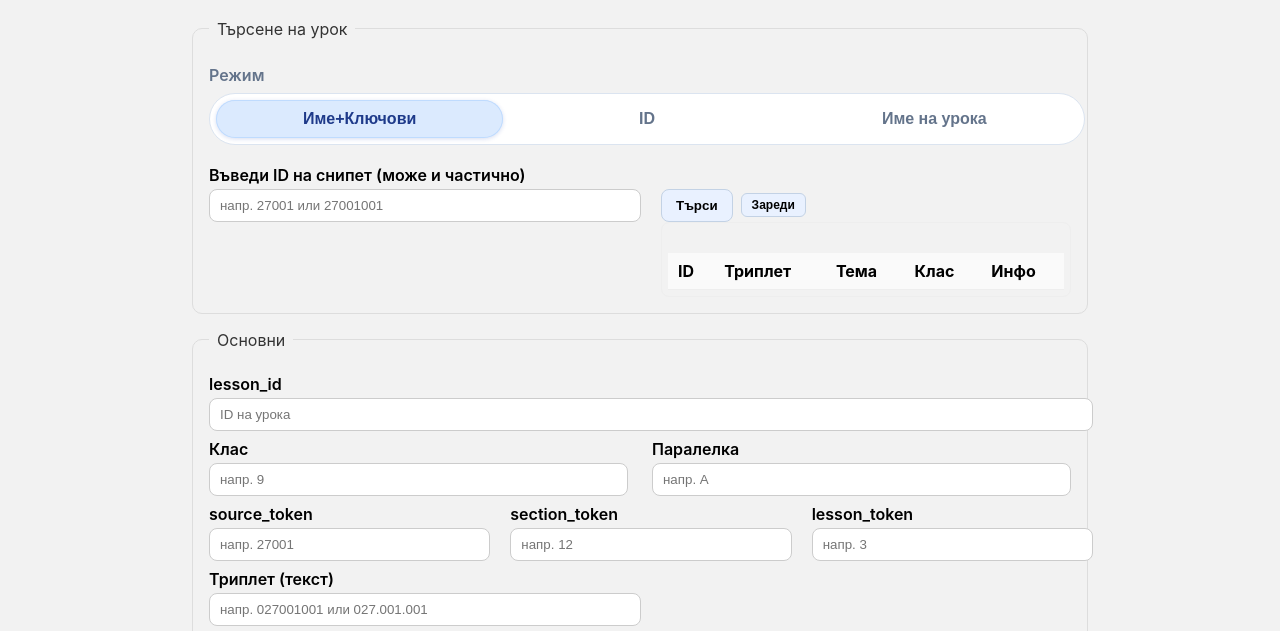
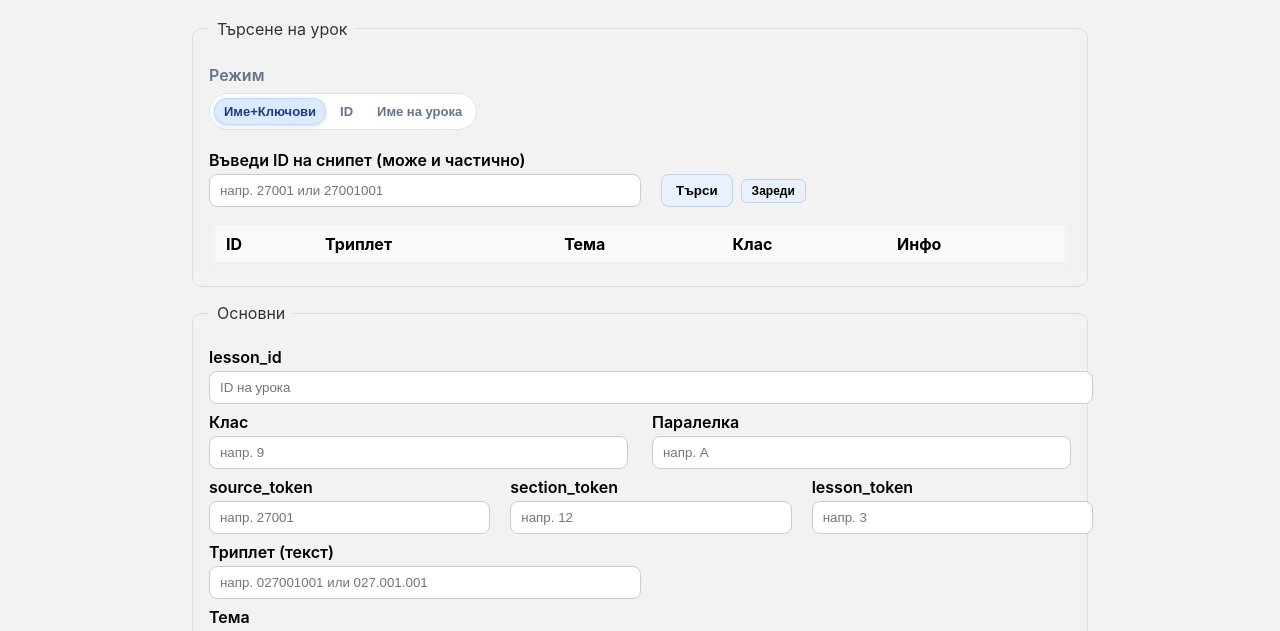
Before and after one commit to ViktorVelkov/vision26, a website: page public/lessonsCenter.html in a window 1280 px wide. Shown: the part 95-726 px from the top of the page. Drawn offline with Linux system fonts and the light colour scheme; no server answers.

```diff
--- a/public/lessonsCenter.html
+++ b/public/lessonsCenter.html
@@ -206,11 +206,11 @@
     }
 
    .searchModeTabs {
-      display: grid;
-      grid-template-columns: repeat(3, minmax(0, 1fr));
-      gap: 0;
-      width: 100%;
-      padding: 6px;
+  display: inline-grid;
+  grid-template-columns: repeat(3, max-content);
+  gap: 4px;
+  width: auto;
+  padding: 4px;
   border: 1px solid #dbe4f0;
   border-radius: 999px;
   background: #fff;
@@ -220,11 +220,13 @@
   border: 0;
   border-radius: 999px;
   background: transparent;
-      padding: 10px 14px;
+  padding: 6px 10px;
   cursor: pointer;
   color: #64748b;
   font-weight: 700;
-      font-size: 16px;
+  font-size: 13px;
+  line-height: 1.2;
+  white-space: nowrap;
 }
 
     .searchModeTab.active {
@@ -232,7 +234,30 @@
       color: #1e3a8a;
       box-shadow: inset 0 0 0 1px #bfdbfe, 0 1px 4px rgba(30, 64, 175, 0.18);
     }
+#snippetResults {
+  display: block;
+  width: 100%;
+  margin-top: 12px;
+}
 
+#snippetResults > div:first-child {
+  display: none;
+}
+
+#snippetResults > div:last-child {
+  width: 100%;
+}
+
+#snippetLessonsWrap {
+  max-height: 360px !important;
+  width: 100%;
+  box-sizing: border-box;
+}
+
+#snippetLessonsWrap table {
+  margin-top: 0;
+  width: 100%;
+}
 
  </style>
 </head>
```
Lines whose indentation alone changed are shown as unchanged.
